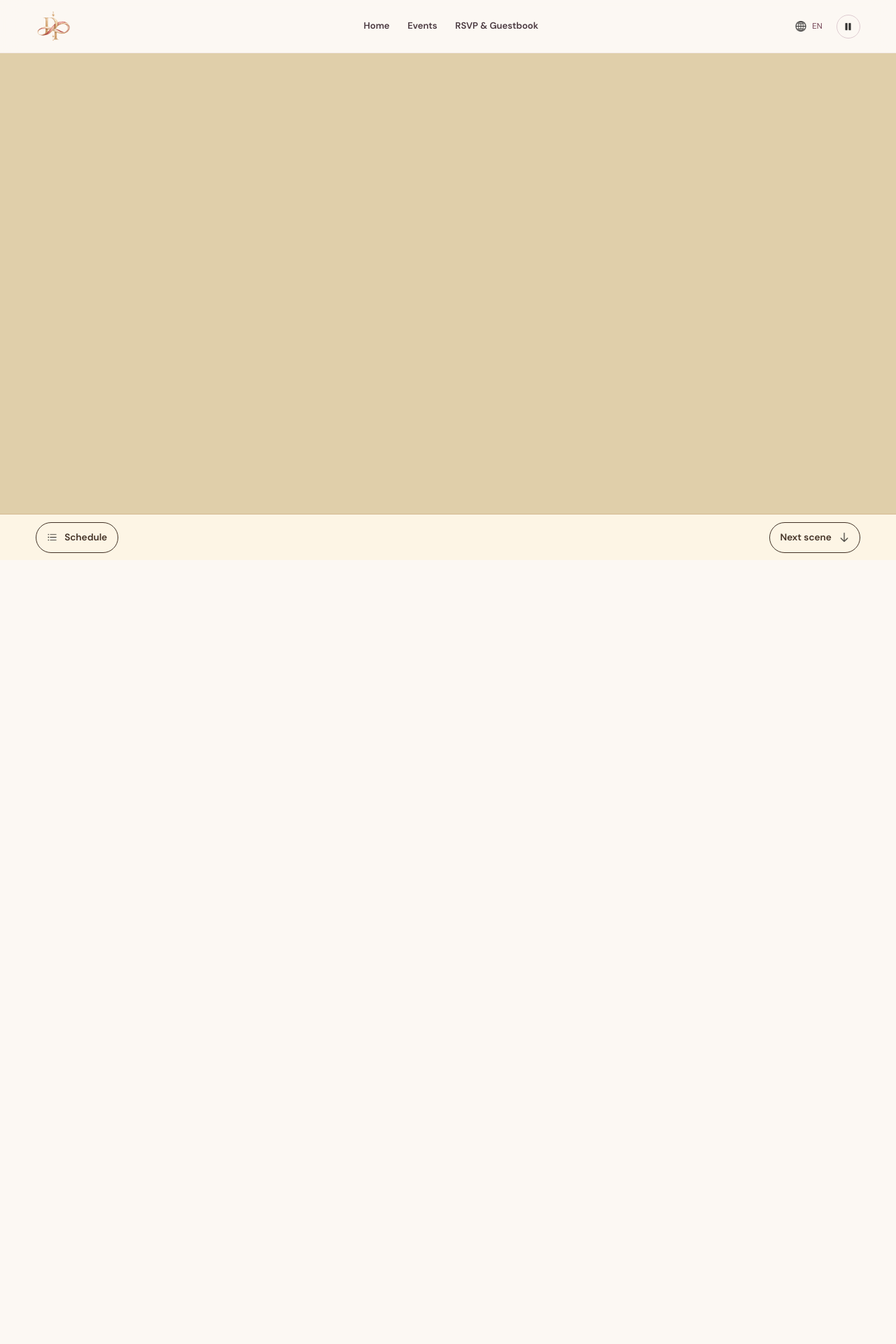
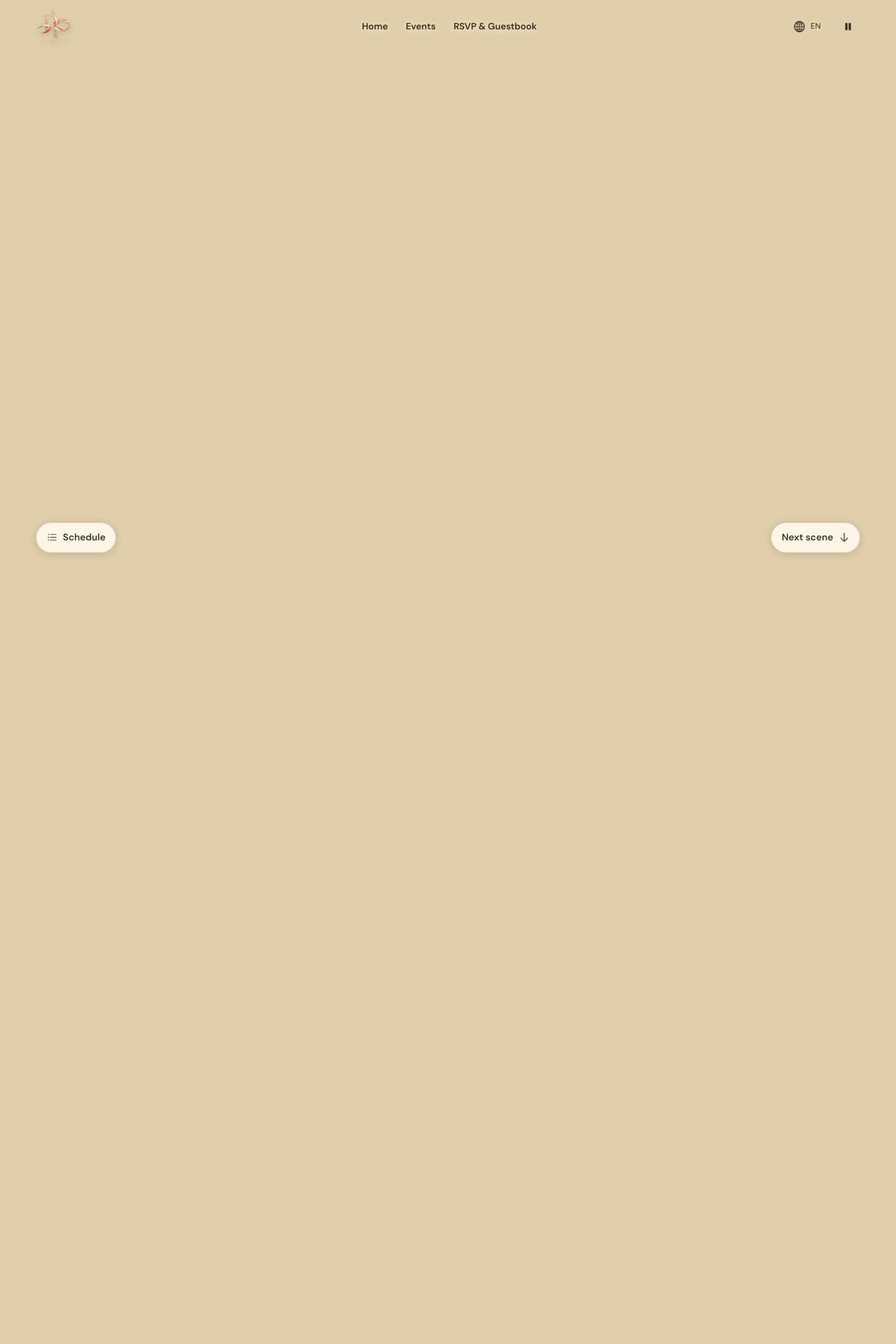
Before and after one commit to poojanthumar/personal-website-handler, a Spring app: template src/main/resources/templates/wedding/events.html in a window 1280 px wide. Shown: the top 1920 px of the page at 70% size. After the commit the page ends 793 px from the top, so only its background shows below. Run offline with Thymeleaf, Linux system fonts and the light colour scheme; the template is opened without the code that fills it, so the values that code supplies are empty; some of the project's set-up classes (security, data sources, template engines, error pages and the like) are left out, and stand-ins take their place; database files in the repository are not loaded; some web fonts are replaced.

Commit message:
Blend event navigation into a scroll-driven scene dissolve

```diff
--- a/src/main/resources/static/css/wedding-events.css
+++ b/src/main/resources/static/css/wedding-events.css
@@ -1,9 +1,42 @@
 body[data-page="events"] {
   --event-header: 76px;
-  --event-height: calc(100svh - var(--event-header));
-  --event-step: min(63svh, 570px);
+  --event-height: 100svh;
+  --event-height: 100dvh;
+  --event-step: min(80svh, 720px);
+  --event-control-bg: #fff9ecee;
+  --event-control-ink: #423125;
   overflow-x: clip;
 }
+body[data-page="events"] .site-header {
+  position: fixed;
+  inset: 0 0 auto;
+  background: none;
+  border: 0;
+  backdrop-filter: none;
+  pointer-events: none;
+}
+body[data-page="events"] .site-header > * { pointer-events: auto; }
+body[data-page="events"] .logo-crop { height: auto; overflow: visible; }
+body[data-page="events"] .header-brand img {
+  filter: drop-shadow(0 0 10px #fff4d9bb) drop-shadow(0 2px 3px #29140844);
+}
+body[data-page="events"] .site-nav,
+body[data-page="events"] :is(.menu-toggle, .language-popup-trigger, .motion-toggle) {
+  background: var(--event-control-bg);
+  color: var(--event-control-ink);
+  border-radius: 99px;
+  box-shadow: 0 2px 9px #26150818;
+}
+body[data-page="events"] .site-nav { padding: .4rem 1.15rem; }
+body[data-page="events"] .site-nav a {
+  min-height: 32px;
+  display: grid;
+  align-content: center;
+}
+body[data-page="events"] .site-nav a.is-active::after { margin-top: 1px; }
+body[data-page="events"] .menu-toggle { padding: .45rem .85rem; }
+body[data-page="events"] .language-popup-trigger { padding-inline: .65rem; }
+
 .visually-hidden {
   position: absolute;
   width: 1px;
@@ -20,7 +53,6 @@ body[data-page="events"] {
   isolation: isolate;
   background: var(--scene-backdrop, #dfcfaa);
   color: #362616;
-  scroll-margin-top: var(--event-header);
 }
 #mandvo { --scene-backdrop: #b87938; }
 #haldi { --scene-backdrop: #dac5d6; }
@@ -32,63 +64,96 @@ body[data-page="events"] {
   width: 100%;
   height: 100%;
 }
-.event-landscape img { object-fit: cover; object-position: center 56%; }
+.event-landscape img { object-fit: cover; object-position: center; }
 .event-scene::after {
   content: "";
   position: absolute;
   inset: 0;
-  background: linear-gradient(90deg, #fff3d8ee, #fff3d87d 36%, transparent 70%);
+  background:
+    linear-gradient(180deg, #fff3df80 0%, #fff3df40 30%, transparent 54%),
+    linear-gradient(0deg, #2618083d, transparent 24%);
   z-index: 0;
   pointer-events: none;
 }
-#haldi::after { background: linear-gradient(90deg, #fff0efe8, #ffede57d 37%, transparent 70%); }
-#sangeet::after { background: linear-gradient(90deg, #10152de8, #1119348a 39%, transparent 72%); }
+#sangeet::after {
+  background:
+    linear-gradient(180deg, #0c172a80, #0c172a47 32%, transparent 57%),
+    linear-gradient(0deg, #080e21a6, transparent 27%);
+}
 .event-inscription {
   position: relative;
   z-index: 1;
   display: grid;
-  align-content: center;
-  justify-items: start;
-  gap: .8rem;
-  max-width: min(52%, 51rem);
-  min-height: inherit;
-  padding: 2rem 1.25rem 5rem clamp(2rem, 7vw, 8rem);
+  justify-items: center;
+  align-content: start;
+  gap: clamp(.35rem, 1svh, .7rem);
+  padding: calc(var(--event-header) + clamp(.75rem, 3.6svh, 2.4rem)) 1rem 4.5rem;
+  text-align: center;
+  pointer-events: none;
 }
 .event-inscription h2 {
-  font-size: clamp(2.65rem, 6.7vw, 7.8rem);
+  max-width: 22ch;
+  font-size: clamp(2.65rem, 6vw, 6.7rem);
   line-height: 1.04;
-  letter-spacing: -.053em;
+  letter-spacing: -.048em;
   text-wrap: balance;
 }
-#sangeet .event-inscription h2 { font-size: clamp(2.4rem, 5.3vw, 6.2rem); }
-#sangeet .overline { color: #ffe1a1; }
-.event-inscription time { font-weight: 600; font-size: clamp(.95rem, 1.55vw, 1.25rem); }
-.event-placard { position: relative; margin-top: .45rem; max-width: 100%; }
-.event-placard summary, .event-scene-controls summary, .event-next {
+#sangeet .event-inscription h2 { font-size: clamp(2.4rem, 5vw, 5.5rem); }
+.event-inscription time { font-weight: 600; font-size: clamp(.92rem, 1.55vw, 1.2rem); }
+.event-placard {
+  position: relative;
+  margin-top: .2rem;
+  max-width: 100%;
+  color: var(--event-control-ink);
+  pointer-events: auto;
+}
+.event-scene-controls summary, .event-next {
   display: flex;
+  justify-content: center;
   align-items: center;
-  gap: .65rem;
+  gap: .5rem;
+  width: fit-content;
+  max-width: 100%;
   min-height: 44px;
-  padding: .45rem .9rem;
-  border: 1px solid currentColor;
+  padding: .4rem .9rem;
+  border: 1px solid #795f454f;
   border-radius: 5rem;
+  background: var(--event-control-bg);
+  color: var(--event-control-ink);
+  box-shadow: 0 2px 12px #26150826;
+  font-size: .85rem;
+  font-weight: 600;
+  line-height: 1.15;
+  cursor: pointer;
+  list-style-type: none;
+  text-align: center;
+}
+.event-placard summary {
+  display: grid;
+  place-items: center;
+  min-height: 44px;
+  padding-inline: .75rem;
+  color: #4c3021;
   font-size: .85rem;
   font-weight: 600;
   cursor: pointer;
-  list-style-type: none;
-  width: fit-content;
+  list-style: none;
+  text-decoration: underline;
+  text-underline-offset: .24em;
 }
+#sangeet .event-placard summary { color: #fff3e2; }
 .event-placard summary::-webkit-details-marker, .event-schedule summary::-webkit-details-marker { display: none; }
-.event-placard summary::after { content: "+"; font-size: 1.05em; }
-.event-placard[open] summary::after { content: "−"; }
 .event-placard > div {
   width: min(320px, 80vw);
+  max-height: 28svh;
+  overflow: auto;
+  overscroll-behavior: contain;
   margin-top: .55rem;
   padding: .85rem 1.05rem;
   border: 1px solid #d4b991;
-  border-radius: 3px;
+  border-radius: .5rem;
   background: #fff8e8;
-  color: #3b2d20;
+  text-align: start;
   font-size: .88rem;
   line-height: 1.5;
 }
@@ -99,15 +164,16 @@ body[data-page="events"] {
   bottom: 0;
   z-index: 3;
   display: grid;
-  grid-template-columns: 1fr auto 1fr;
+  grid-template-columns: minmax(0, 1fr) auto minmax(0, 1fr);
   align-items: center;
   gap: .6rem;
-  padding: .65rem clamp(.8rem, 4vw, 4rem);
-  background: #fff8e8;
-  color: #423125;
+  padding: .65rem clamp(.8rem, 4vw, 4rem) max(.65rem, env(safe-area-inset-bottom));
+  color: var(--event-control-ink);
+  pointer-events: none;
 }
+.event-scene-controls > * { pointer-events: auto; }
 .event-scene-controls .sf-icon { width: .95rem; height: .95rem; object-fit: contain; }
-.event-schedule { position: relative; justify-self: start; }
+.event-schedule { position: relative; justify-self: start; max-width: 100%; }
 .event-schedule-sheet {
   position: absolute;
   left: 0;
@@ -118,7 +184,7 @@ body[data-page="events"] {
   overscroll-behavior: contain;
   background: #fff8ed;
   border: 1px solid #d4b991;
-  border-radius: .4rem;
+  border-radius: .5rem;
   box-shadow: 0 12px 28px #35190438;
   padding: .6rem .9rem;
 }
@@ -128,27 +194,54 @@ body[data-page="events"] {
 .event-schedule li a[aria-current="step"] { color: #823b47; background: #f7e7e7; }
 .event-schedule time { font-size: .77rem; }
 .schedule-calendar { display: flex; gap: .5rem; align-items: center; padding: .55rem .45rem; text-decoration: underline; }
-.event-position { display: flex; align-items: center; }
-.event-position a { display: grid; place-items: center; width: 27px; height: 44px; }
-.event-position a::before { content: ""; width: 7px; height: 7px; border: 1px solid #795f45; border-radius: 50%; }
-.event-position a[aria-current="step"]::before { background: #795f45; outline: 1px solid #795f45; outline-offset: 3px; }
+.event-position {
+  --event-marker: 29px;
+  position: relative;
+  isolation: isolate;
+  display: flex;
+  align-items: center;
+  padding-inline: .35rem;
+  border-radius: 99px;
+  background: var(--event-control-bg);
+  box-shadow: 0 2px 12px #26150826;
+}
+.event-position::before, .event-position::after {
+  content: "";
+  position: absolute;
+  inset-inline: calc(.35rem + var(--event-marker) / 2);
+  height: 1px;
+  background: #bd9d74;
+  pointer-events: none;
+  z-index: -1;
+}
+.event-position::after {
+  transform: scaleX(var(--event-progress, 0));
+  transform-origin: left;
+  height: 2px;
+  background: #934c52;
+}
+.event-position a { display: grid; place-items: center; width: var(--event-marker); height: 44px; }
+.event-position a::before {
+  content: "";
+  width: 8px;
+  height: 8px;
+  border: 1px solid #795f45;
+  border-radius: 50%;
+  background: #fff5e2;
+}
+.event-position a[aria-current="step"]::before { background: #843d4d; outline: 1px solid #843d4d; outline-offset: 2px; }
 .event-next { justify-self: end; }
-.event-farewell {
-  text-align: center;
-  padding: clamp(3rem, 9vw, 7rem) 1rem;
-  background: radial-gradient(ellipse at top, #fff9f0, #f0dcdb);
-}
-.event-farewell p { margin: 1rem auto 1.5rem; }
+.event-next.leads-to-rsvp { background: #713b48; color: #fff7e9; border-color: #713b48; }
+.event-next.leads-to-rsvp img { filter: brightness(0) invert(1); transform: rotate(-90deg); }
 
 .event-track.is-pinned {
-  height: calc(var(--event-height) + 4 * var(--event-step));
+  height: calc(var(--event-height) + var(--event-intervals, 4) * var(--event-step));
   overflow-anchor: none;
 }
 .is-pinned .event-stage {
   position: sticky;
-  top: var(--event-header);
+  top: 0;
   height: var(--event-height);
-  min-height: 0;
   isolation: isolate;
   overflow: clip;
 }
@@ -159,76 +252,73 @@ body[data-page="events"] {
   visibility: hidden;
   pointer-events: none;
 }
-.is-pinned .event-scene.is-current { z-index: 2; visibility: visible; pointer-events: auto; }
-.is-pinned .event-scene.is-leaving { z-index: 1; visibility: visible; }
-.is-pinned .event-inscription { height: 100%; }
-.is-pinned .event-placard > div { position: absolute; z-index: 1; }
-.is-pinned .event-scene-controls {
-  position: absolute;
-  inset: auto 0 0;
-  background: #fff8e9f0;
-  border-top: 1px solid #d4b991;
+.is-pinned .event-scene.is-base, .is-pinned .event-scene.is-overlay { visibility: visible; }
+.is-pinned .event-scene.is-overlay { z-index: 1; opacity: var(--scene-alpha, 0); }
+.is-pinned .event-inscription { opacity: var(--copy-alpha, 1); }
+.is-pinned .event-inscription:focus-within,
+.is-pinned .event-inscription:has(.event-placard[open]) { opacity: 1; }
+.is-pinned .event-scene:not(.is-current) .event-placard { pointer-events: none; }
+.is-pinned .event-placard > div { position: absolute; left: 50%; transform: translateX(-50%); }
+.is-pinned .event-scene-controls { position: absolute; inset: auto 0 0; }
+.is-pinned .event-landscape {
+  inset: -3%;
+  width: 106%;
+  height: 106%;
+  transform: translateX(var(--scene-pan, 0%)) scale(var(--scene-scale, 1));
 }
-.is-pinned .event-scene.is-current.is-entering { animation: scene-in 800ms ease both; }
-.is-pinned [data-transition="mandvo"] .is-entering { animation-name: scene-drape; }
-.is-pinned [data-transition="haldi"] .is-entering { animation-name: scene-garland; }
-.is-pinned [data-transition="sangeet"] .is-entering { animation-name: scene-dusk; }
-.is-pinned [data-transition="mandvo"] .is-leaving .event-landscape { animation: scene-pan 850ms ease both; }
-.is-pinned [data-transition="sangeet"] .is-leaving .event-landscape { animation: scene-look-up 850ms ease both; }
-.is-pinned [data-transition="wedding"] .is-leaving .event-landscape {
-  transform-origin: 12% 80%;
-  animation: scene-lantern 850ms ease both;
+.motion-paused .is-pinned .event-landscape { inset: 0; width: 100%; height: 100%; transform: none; }
+
+@media (min-width: 901px) {
+  body[data-page="events"] {
+    --event-header-ink: #39291b;
+    --event-header-shadow: 0 1px 8px #fff5de;
+  }
+  body[data-page="events"].event-night {
+    --event-header-ink: #fff3e2;
+    --event-header-shadow: 0 1px 7px #130e20;
+  }
+  body[data-page="events"] .site-nav,
+  body[data-page="events"] :is(.language-popup-trigger, .motion-toggle) {
+    background: none;
+    box-shadow: none;
+    border: 0;
+  }
+  body[data-page="events"] .site-header :is(.site-nav a, .language-popup-trigger) {
+    color: var(--event-header-ink);
+    text-shadow: var(--event-header-shadow);
+    transition: none;
+  }
+  body[data-page="events"].event-night .header-actions .sf-icon {
+    filter: brightness(0) invert(1);
+  }
 }
-.is-pinned [data-transition="wedding"] .is-entering::before {
-  content: "";
-  position: absolute;
-  inset: 0;
-  z-index: 4;
-  pointer-events: none;
-  background: radial-gradient(ellipse at 50% 62%, #fff4d2, #f5cc85ae 38%, transparent 78%);
-  animation: scene-glow 850ms ease-out both;
-}
-.is-pinned .event-landscape { transform: scale(1.035) translateY(var(--scene-drift, 0)); }
-.event-next.leads-to-rsvp { background: #713b48; color: #fff7e9; border-color: #713b48; }
-.event-next.leads-to-rsvp img { filter: brightness(0) invert(1); transform: rotate(-90deg); }
-@keyframes scene-in { from { opacity: 0; } to { opacity: 1; } }
-@keyframes scene-drape { from { clip-path: inset(0 0 0 100%); filter: brightness(1.12); } to { clip-path: inset(0); filter: brightness(1); } }
-@keyframes scene-garland { from { clip-path: ellipse(95% 0% at 50% 0%); } to { clip-path: ellipse(120% 145% at 50% 0%); } }
-@keyframes scene-dusk { from { opacity: 0; transform: translateY(-5%); } to { opacity: 1; transform: none; } }
-@keyframes scene-glow { from { opacity: .9; } to { opacity: 0; } }
-@keyframes scene-pan { from { transform: scale(1.035); } to { transform: translateX(-7%) scale(1.18); } }
-@keyframes scene-look-up { from { transform: scale(1.035); } to { transform: translateY(6%) scale(1.2); } }
-@keyframes scene-lantern { from { transform: scale(1.035); } to { transform: scale(1.7); filter: brightness(1.35); } }
-.motion-paused .is-pinned .event-scene,
-.motion-paused .is-pinned .event-scene::before,
-.motion-paused .is-pinned .event-landscape { animation: none !important; }
-.motion-paused .is-pinned .event-landscape { transform: none; }
-
-@media (max-width: 650px), (orientation: portrait) and (max-width: 950px) {
-  .event-inscription {
-    align-content: start;
-    justify-items: center;
-    max-width: none;
-    padding: clamp(1.2rem, 6svh, 4.5rem) 1.1rem 4.2rem;
-    text-align: center;
-    gap: .6rem;
+@media (max-width: 900px) {
+  body[data-page="events"] .site-nav {
+    top: calc(var(--event-header) - .2rem);
+    left: auto;
+    right: 1rem;
+    border-radius: .75rem;
+    padding: .55rem 1rem;
   }
-  .event-inscription h2 { font-size: clamp(2.5rem, 11vw, 5.8rem); }
-  #sangeet .event-inscription h2 { font-size: clamp(2.1rem, 9.5vw, 5rem); }
-  .event-scene::after, #haldi::after { background: linear-gradient(#fff4e4e6, #fff4e456 49%, transparent 74%); }
-  #sangeet::after { background: linear-gradient(#10162dd9, #10162d47 49%, transparent 75%); }
-  .event-landscape img { object-position: center 54%; }
-  .event-placard summary { margin-inline: auto; }
-  .is-pinned .event-placard > div { left: 50%; transform: translateX(-50%); }
-  .event-scene-controls { padding-inline: .65rem; gap: .2rem; }
-  .event-scene-controls summary, .event-next { gap: .35rem; padding-inline: .55rem; font-size: .73rem; }
-  .event-position a { width: 20px; }
 }
 @media (max-width: 650px) {
   body[data-page="events"] { --event-header: 66px; }
+  .event-inscription h2 { font-size: clamp(2.5rem, 10.4vw, 5.5rem); }
+  #sangeet .event-inscription h2 { font-size: clamp(2rem, 9vw, 4.5rem); }
+  .event-scene-controls { padding-inline: .55rem; gap: .3rem; }
+  .event-scene-controls summary, .event-next { gap: .35rem; padding-inline: .5rem; font-size: .73rem; }
+  .event-position { --event-marker: 20px; }
+}
+@media (max-width: 350px) {
+  .event-position { --event-marker: 17px; }
+  .event-next .sf-icon { display: none; }
 }
 @media (max-height: 480px) {
-  .is-pinned .event-inscription { align-content: start; padding-top: .7rem; }
+  .event-inscription {
+    padding-top: calc(var(--event-header) + .25rem);
+    gap: .25rem;
+  }
   .event-inscription h2, #sangeet .event-inscription h2 { font-size: clamp(2rem, 5vw, 4rem); }
-  .is-pinned .event-placard > div { max-height: 23svh; overflow: auto; }
+  .event-placard { margin-top: 0; }
+  .is-pinned .event-placard > div { max-height: 24svh; }
 }
--- a/src/main/resources/static/js/wedding-events.js
+++ b/src/main/resources/static/js/wedding-events.js
@@ -7,42 +7,30 @@
   const jumps = [...stage.querySelectorAll('[data-event-jump]')];
   const next = stage.querySelector('[data-event-next]');
   const schedule = stage.querySelector('.event-schedule');
-  const header = document.querySelector('.site-header');
-  const reduced = matchMedia('(prefers-reduced-motion: reduce)');
-  const prefersStill = () => reduced.matches || document.body.classList.contains('motion-paused');
+  const lastScene = scenes.length - 1;
+  const clamp = value => Math.max(0, Math.min(1, value));
+  const smooth = value => value * value * (3 - 2 * value);
+  const prefersStill = () => document.body.classList.contains('motion-paused');
   let active = 0;
   let frame = 0;
-  let cleanupTimer = 0;
 
-  function clearTransition() {
-    clearTimeout(cleanupTimer);
-    delete stage.dataset.transition;
-    scenes.forEach(scene => scene.classList.remove('is-leaving', 'is-entering'));
-  }
-
-  function show(index, animate) {
+  function show(index) {
     if (active === index) return;
     const previous = scenes[active];
     const incoming = scenes[index];
     const restoreFocus = previous.contains(document.activeElement);
-    clearTransition();
     previous.querySelector('.event-placard').open = false;
     previous.classList.remove('is-current');
     previous.inert = true;
     incoming.inert = false;
     incoming.classList.add('is-current');
-    if (animate && !prefersStill()) {
-      if (index === active + 1) stage.dataset.transition = incoming.id;
-      previous.classList.add('is-leaving');
-      incoming.classList.add('is-entering');
-      cleanupTimer = setTimeout(clearTransition, 920);
-    }
+    document.body.classList.toggle('event-night', incoming.id === 'sangeet');
     active = index;
     jumps.forEach(link => {
       if (link.hash === '#' + incoming.id) link.setAttribute('aria-current', 'step');
       else link.removeAttribute('aria-current');
     });
-    const last = index === scenes.length - 1;
+    const last = index === lastScene;
     next.href = last ? '/rsvp' : '#' + scenes[index + 1].id;
     next.querySelector('[data-next-hint]').hidden = last;
     next.querySelector('[data-rsvp-hint]').hidden = !last;
@@ -52,18 +40,42 @@
 
   function position() {
     const rect = track.getBoundingClientRect();
-    const distance = rect.height - stage.offsetHeight;
-    return { offset: header.offsetHeight - rect.top, step: distance / (scenes.length - 1) };
+    return { offset: -rect.top, step: (rect.height - stage.offsetHeight) / lastScene };
+  }
+
+  function paintScene(scene, opacity, copy, pullback, pan) {
+    scene.style.setProperty('--scene-alpha', opacity);
+    scene.style.setProperty('--copy-alpha', copy);
+    scene.style.setProperty('--scene-scale', 1.02 - pullback * .048);
+    scene.style.setProperty('--scene-pan', (pan * 1.25) + '%');
+  }
+
+  function paint(progress) {
+    const still = prefersStill();
+    const index = Math.round(progress);
+    const from = still ? index : Math.floor(progress);
+    const to = Math.min(lastScene, from + 1);
+    // Rest briefly on either side of each dissolve so each ceremony can be read.
+    const amount = still ? 0 : smooth(clamp((progress - from - .13) / .74));
+    const blending = from !== to && amount > 0;
+    const pullback = Math.sin(Math.PI * amount);
+
+    scenes.forEach((scene, index) => {
+      scene.classList.toggle('is-base', index === from);
+      scene.classList.toggle('is-overlay', blending && index === to);
+    });
+    paintScene(scenes[from], 1, 1 - smooth(clamp(amount / .48)), pullback, -pullback);
+    if (blending) paintScene(scenes[to], amount, smooth(clamp((amount - .5) / .36)), pullback, pullback);
+
+    stage.style.setProperty('--event-progress', (still ? index : progress) / lastScene);
+    show(index);
   }
 
   function render() {
     frame = 0;
     const { offset, step } = position();
     if (step <= 0) return;
-    const progress = Math.min(scenes.length - 1, Math.max(0, offset / step));
-    const index = Math.round(progress);
-    show(index, true);
-    stage.style.setProperty('--scene-drift', prefersStill() ? '0px' : (progress - index) * -16 + 'px');
+    paint(Math.min(lastScene, Math.max(0, offset / step)));
   }
 
   function queueRender() {
@@ -73,8 +85,9 @@
   function go(index, focus) {
     if (index < 0) return;
     const { offset, step } = position();
-    window.scrollTo({ top: window.scrollY - offset + step * index, behavior: 'instant' });
-    show(index, focus);
+    window.scrollTo({ top: Math.min(document.documentElement.scrollHeight - innerHeight,
+      window.scrollY - offset + step * index), behavior: 'instant' });
+    paint(index);
     if (focus) scenes[index].querySelector('h2').focus({ preventScroll: true });
     queueRender();
   }
@@ -114,10 +127,7 @@
   window.addEventListener('hashchange', () => go(indexFromHash(location.hash), false));
   window.addEventListener('scroll', queueRender, { passive: true });
   window.addEventListener('resize', queueRender);
-  document.addEventListener('wedding:motion', () => {
-    if (prefersStill()) clearTransition();
-    queueRender();
-  });
+  document.addEventListener('wedding:motion', queueRender);
   go(indexFromHash(location.hash), false);
-  queueRender();
+  render();
 })();
--- a/src/main/resources/templates/wedding/events.html
+++ b/src/main/resources/templates/wedding/events.html
@@ -11,7 +11,7 @@
 <dialog th:replace="~{wedding/fragments/site :: languageDialog}"></dialog>
 <main id="main">
   <h1 class="visually-hidden" data-i18n="eventsPageTitle">The celebration unfolds</h1>
-  <section class="event-track" data-event-track>
+  <section class="event-track" data-event-track th:style="|--event-intervals: ${celebrations.size() - 1}|">
     <div class="event-stage" data-event-stage>
       <article class="event-scene" th:each="event, step : ${celebrations}" th:id="${event.key}"
                th:classappend="${step.first} ? ' is-current' : ''">
@@ -23,7 +23,6 @@
                alt="" width="1536" height="1024" decoding="async">
         </picture>
         <div class="event-inscription">
-          <p class="overline" th:attr="data-i18n=${event.key}" th:text="${event.type}"></p>
           <h2 tabindex="-1" th:attr="data-i18n=|${event.key}Name|" th:text="${event.name}"></h2>
           <time th:datetime="${event.startsAt}" th:attr="data-i18n=|${event.key}Time|" th:text="${event.time}"></time>
           <details class="event-placard">
@@ -65,12 +64,6 @@
       </div>
     </div>
   </section>
-  <section class="event-farewell" id="event-rsvp">
-    <h2 data-i18n="eventsFinalPrelude">We can’t wait to see you</h2>
-    <p data-i18n="allAtVenue">Every event takes place at Praveg Tent City Narmada, Statue of Unity.</p>
-    <a class="button button-primary" href="/rsvp" data-i18n="rsvpNow">RSVP now</a>
-  </section>
 </main>
-<footer th:replace="~{wedding/fragments/site :: footer}"></footer>
 </body>
 </html>
```
Also changed, not shown: 1 other file.
